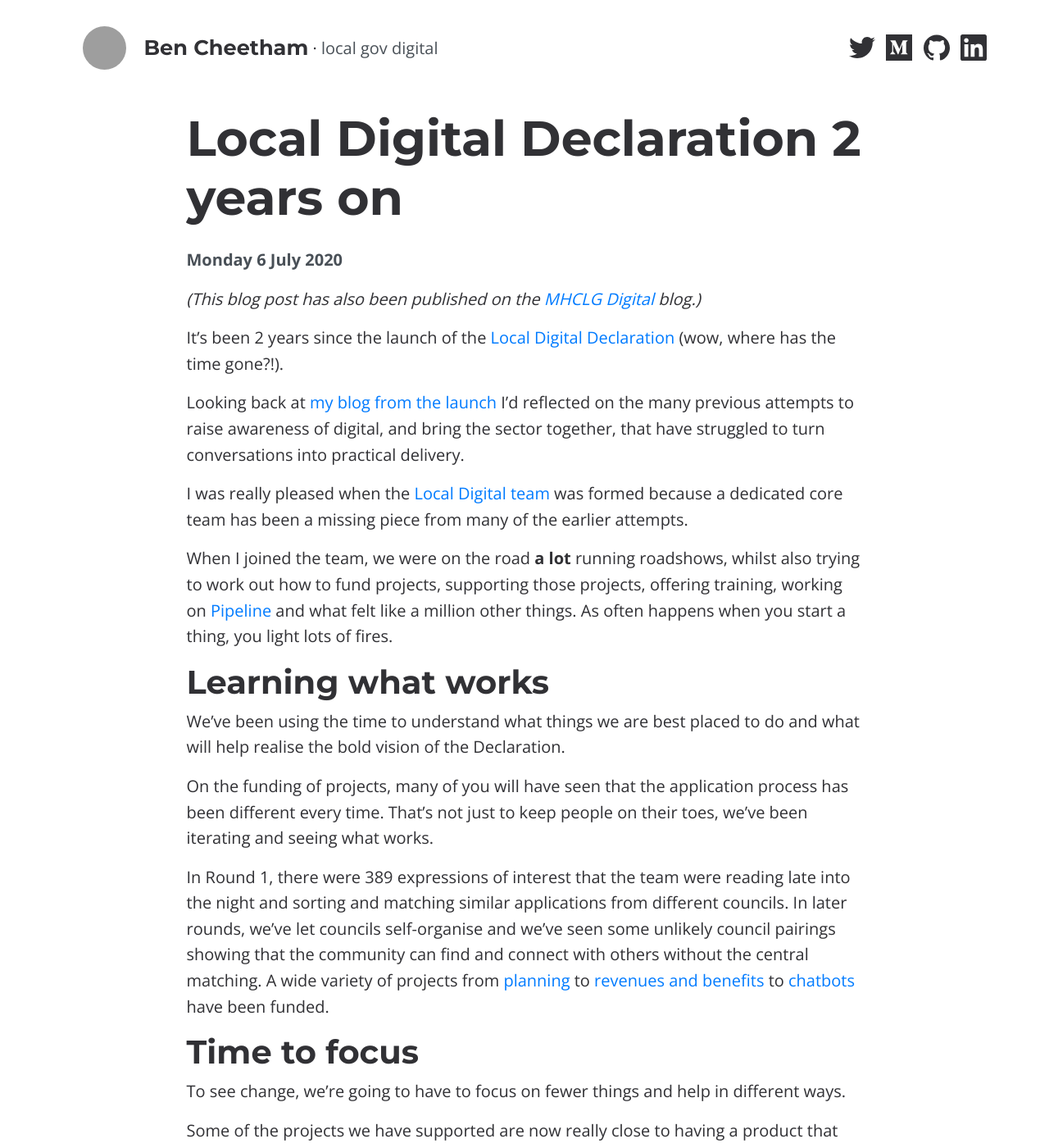
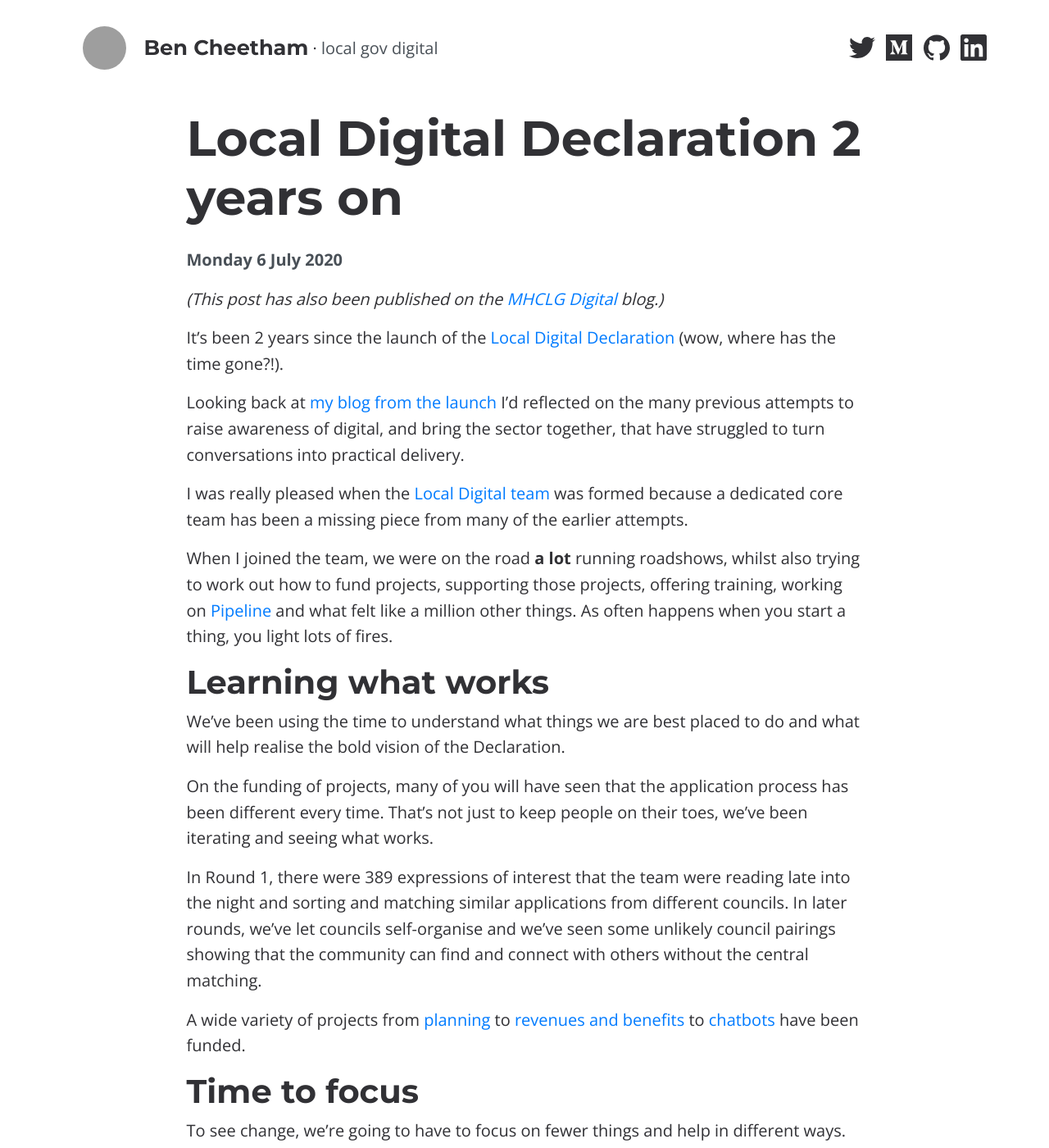
Before and after one commit to BforBen/bforben.github.io, a Jekyll site: the page built from _posts/2020-07-04-local-digital-declaration-2-years-on.md, in a window 1280 px wide and 1400 px high. Shown: the whole window at 82% size. Built offline with Jekyll 4.4.1, drawn with Linux system fonts in a browser that asks for light colours; comment, search, counter and statistics services are not loaded; some of the changed text lies outside the part shown; grey boxes are pictures that could not be loaded.

Commit message:
Update 2020-07-04-local-digital-declaration-2-years-on.md

```diff
--- a/_posts/2020-07-04-local-digital-declaration-2-years-on.md
+++ b/_posts/2020-07-04-local-digital-declaration-2-years-on.md
@@ -1,11 +1,11 @@
 ---
 title: 'Local Digital Declaration 2 years on'
-date: 2020-07-06 07:19:00 +01:00
+date: 2020-07-06 20:06:00 +01:00
 categories:
 - local gov
 ---
 
-_(This blog post has also been published on the [MHCLG Digital](https://mhclgdigital.blog.gov.uk/) blog.)_
+_(This post has also been published on the [MHCLG Digital](https://mhclgdigital.blog.gov.uk/2020/07/06/celebrating-two-years-of-the-local-digital-declaration/) blog.)_
 
 It's been 2 years since the launch of the [Local Digital Declaration](https://www.localdigital.gov.uk/declaration/) (wow, where has the time gone?!).
 
@@ -39,6 +40,7 @@
 Councils have shown their mettle over the past few months responding to the coronavirus pandemic. During that time, we've seen how technology can enable councils to respond to rapidly changing demands and work in different ways to support residents. We've heard some great stories of teams trying out agile techniques, video calling, making decisions much quicker and engaging with residents like never before.
 
 We've also seen councils working together and sharing like never before from the _#covid19_ channel on [LocalGov Digital Slack](https://localgov.digital/news/2020/03/new-covid19-channel-launched), weekly calls by the [Local Digital team](https://localdigital.gov.uk/coronavirus-response/) for digital team and LGA for cyber teams as well as [sharing code for applications](https://docs.google.com/document/d/19MrE7NpcZs6h_FtFgchjlvtBBMFqDxTby4XWqn-ji3g/edit#heading=h.2o42w8ch4nt5).
+
 I hope the experience will help to break the cycle and change how we design and deliver services. And we'll shortly have a set of [#LocalDigital products](https://localdigital.gov.uk/funded-projects/) in the mix ready and waiting!
 
 _This is a post about the 2-year anniversary of the Local Digital Declaration. Share your story with the hashtag [#LocalDigital2Years](https://twitter.com/search?q=%23LocalDigital2Years)._
```
Also changed, not shown: other parts of _posts/2020-07-04-local-digital-declaration-2-years-on.md (+2 -1 lines).
